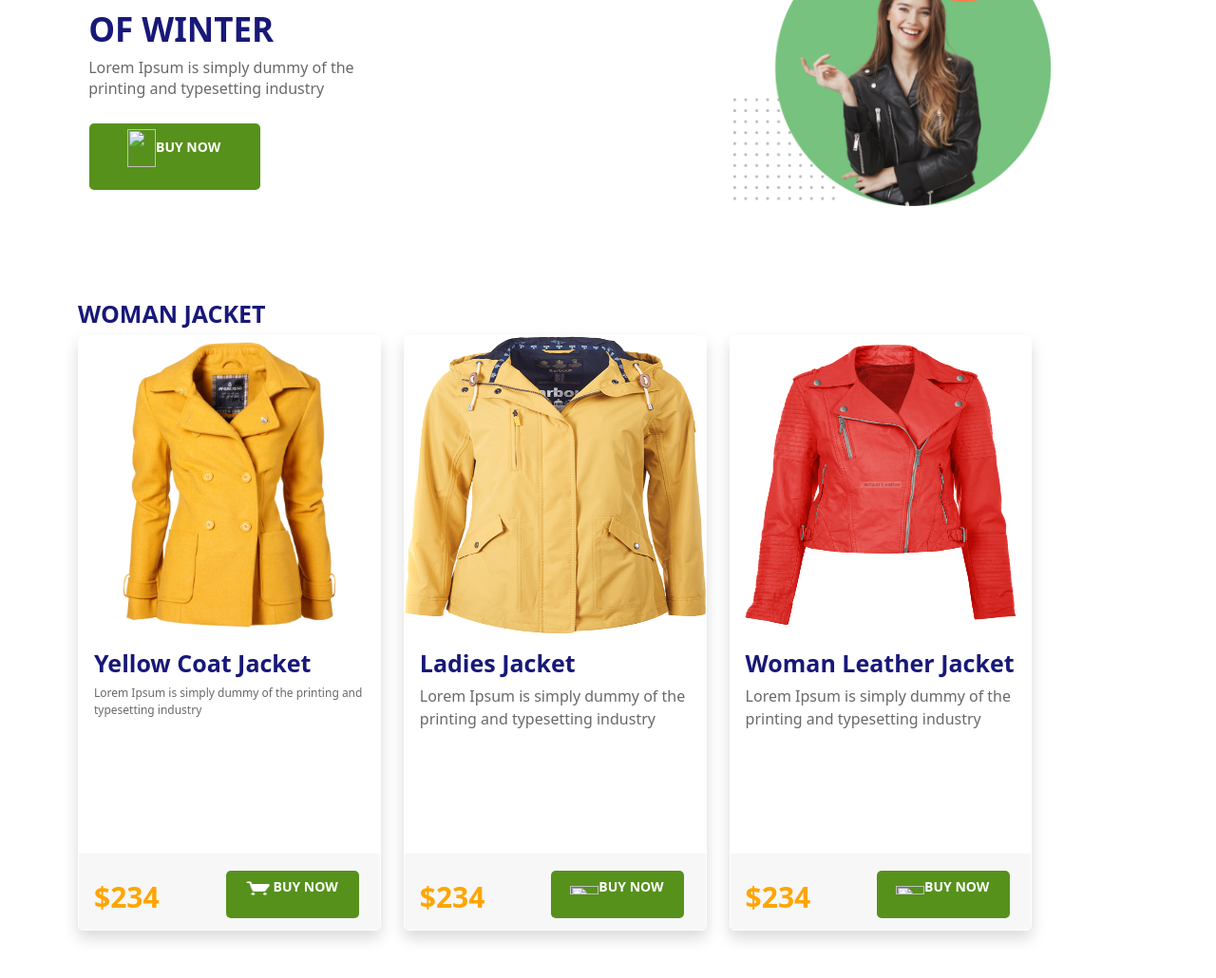
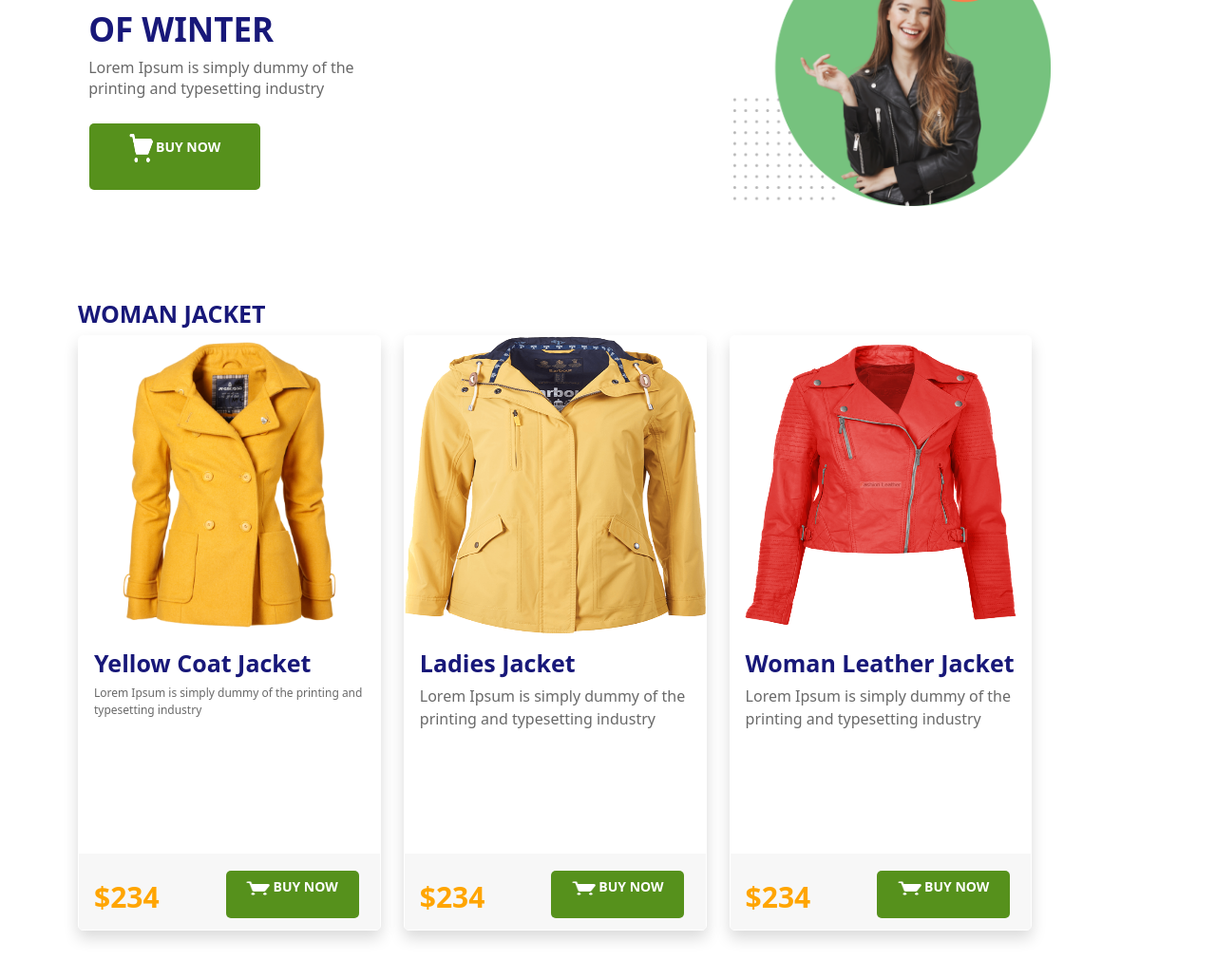
Before and after one commit to Jannatferdous57/responsive-landing-page, a plain HTML site: page index.html in a window 1280 px wide. Shown: the part 200-1230 px from the top of the page at 95% size. Drawn offline with Linux system fonts and the light colour scheme.

Commit message:
added my landing page

```diff
--- a/index.html
+++ b/index.html
@@ -55,7 +55,7 @@
         <P class="card-text">Lorem Ipsum is simply dummy of the printing and typesetting industry</P>
 
     <a class="btn button1" target="_blank" href="https:/www.linkedin.com/company/programminghero">
-      <img src="Logo, Icon/shopping-cart 1.png"></img>BUY NOW</a>
+      <img src="logo/shopping-cart 1.png"></img>BUY NOW</a>
 
 
 </div>
@@ -95,7 +95,7 @@
           <div class="card-footer ">
             <h6 class="price">$234</h6>
             <a class="btn button" target="_blank" href="https:/www.linkedin.com/company/programminghero">
-              <img src="Logo, Icon/shopping-cart 1.png"></img>BUY NOW</a>
+              <img src="logo/shopping-cart 1.png"></img>BUY NOW</a>
           </div>
         </div>
       </div>
@@ -109,7 +109,7 @@
           <div class="card-footer">
             <h6 class="price">$234</h6>
             <a class="btn button" target="_blank" href="https:/www.linkedin.com/company/programminghero">
-              <img src="Logo, Icon/shopping-cart 1.png"></img>BUY NOW</a>
+              <img src="logo/shopping-cart 1.png"></img>BUY NOW</a>
 
           </div>
         </div>
```
